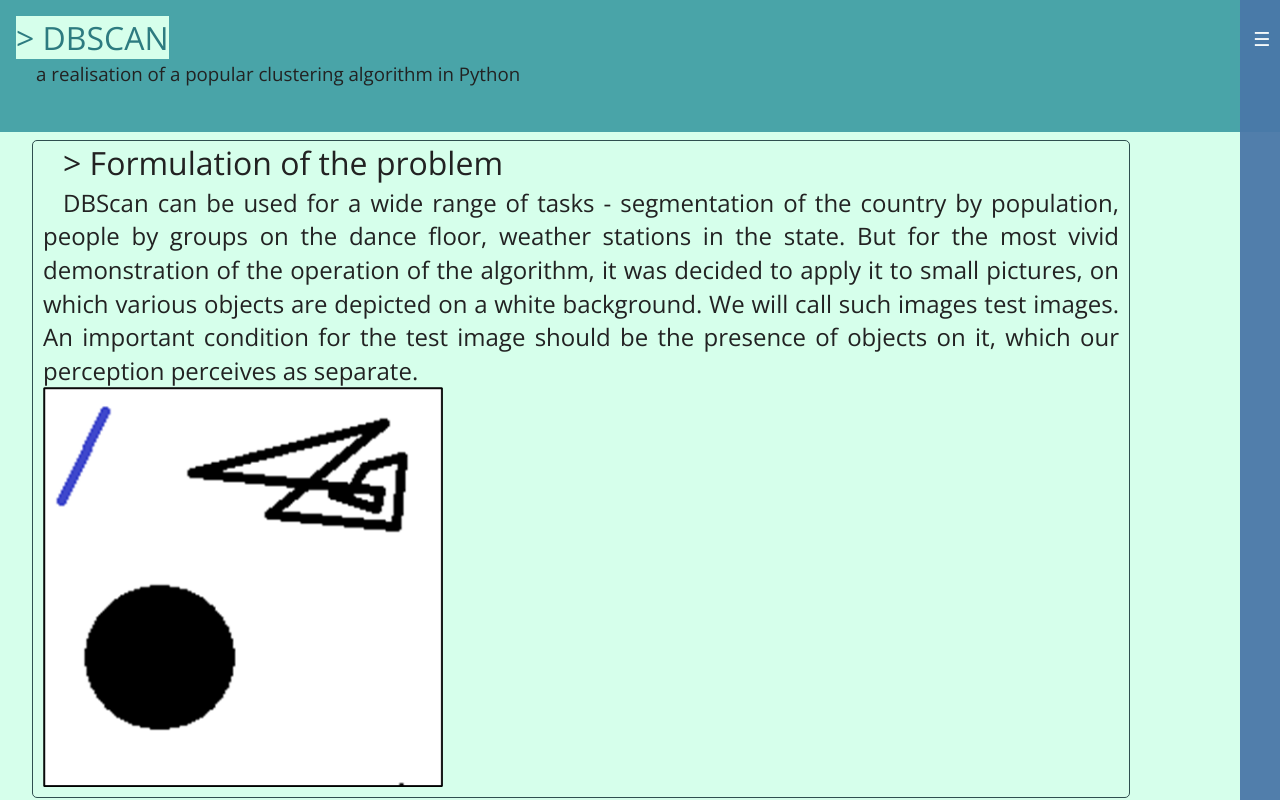
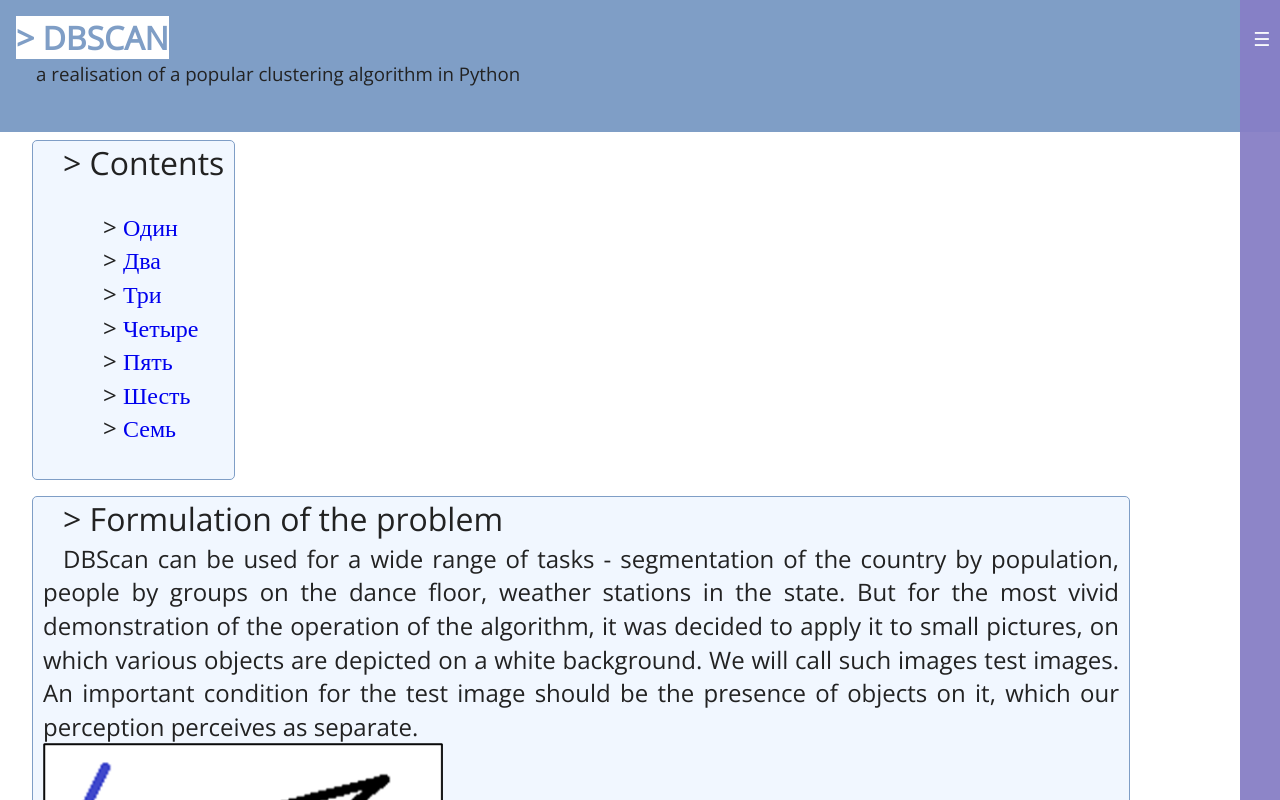
Before and after one commit to TigDang/MARGIZ, a website: page cases/DBSCAN.html in a window 1280 px wide. Shown: the top 800 px of the page. Drawn offline with nearby package versions, Linux system fonts and the light colour scheme.

Commit message:
beta ver 1.8

```diff
--- a/cases/DBSCAN.html
+++ b/cases/DBSCAN.html
@@ -27,7 +27,7 @@
   <meta name="theme-color" content="#fafafa">
 <body>
 <div id="header">
-  <H1 style="background: #D6FFEB; display: inline;">> DBSCAN</H1>
+  <H1 style="display: inline;">> DBSCAN</H1>
   <br/><h3>a realisation of a popular clustering algorithm in Python</h3>
 </div>
 <input type="checkbox" id="nav-toggle" hidden>
@@ -50,6 +50,22 @@
     <li><a href="#7">Семь</a>
   </ul>
 </nav>
+<div class="textblock">
+  <H1>
+    > Contents
+  </H1>
+  <h2>
+    <ul>
+      <li><a href="#4">Один</a>
+      <li><a href="#5">Два</a>
+      <li><a href="#4">Три</a>
+      <li><a href="#4">Четыре</a>
+      <li><a href="#5">Пять</a>
+      <li><a href="#6">Шесть</a>
+      <li><a href="#7">Семь</a>
+    </ul>
+  </h2>
+</div>
 <div class="textblock">
   <H1>
     > Formulation of the problem
--- a/css/main.css
+++ b/css/main.css
@@ -89,6 +89,9 @@ textarea {
    ========================================================================== */
 /*
 https://colorscheme.ru/#3j51H5b--v5Oo
+https://colorscheme.ru/#3j51H00--nMTS
+https://colorscheme.ru/#3J61Zag--k.G9
+https://colorscheme.ru/#3D51S1T--k.G9
 */
 
 *{
@@ -97,15 +100,35 @@ https://colorscheme.ru/#3j51H5b--v5Oo
 }
 
 body{
-  background: #D6FFEB;
+  background: #FFFFFF;
 }
 
 H1{
   font-size: xx-large;
 }
 #header h1{
-  color: #2d7b80; !important;
+  color: #7F9EC6; !important;
+  font-weight: bold;
+  background: #FFFFFF
 }
+
+#header h1:hover{
+  font-weight: bold;
+  animation: textAnimColor infinite 2s linear;
+}
+
+@keyframes textAnimColor {
+  0% {
+    color: #7F9EC6;
+  }
+  50%{
+    color: #000000;
+  }
+  100% {
+    color: #7F9EC6;
+  }
+}
+
 
 H1, H2, H3, H4, H5, H6{
   margin: 0;
@@ -128,7 +151,7 @@ a{
 #header{
   height: 100px;
   padding: 2vh;
-  background: #49A4A8;
+  background: #7F9EC6;
 }
 
 #logo{
@@ -166,8 +189,9 @@ a {
   padding-left: 10px;
   padding-bottom: 10px;
   width: auto;
-  border: 1px solid darkslategrey;
+  border: 1px solid #7F9EC6;
   border-radius: 5px;
+  background-color: #F1F7FF;
 }
 
 #contactsblock{
--- a/css/right-nav-style.css
+++ b/css/right-nav-style.css
@@ -24,7 +24,7 @@
     -moz-transition: right 0.3s;
     transition: right 0.3s;
     /* определяем цвет фона панели */
-    background: #4A78A8;
+    background: #877FC6;
     /* поверх других элементов */
     z-index: 2000;
     /* прозрачность */
```
Also changed, not shown: index.html (+2 -2 lines).
